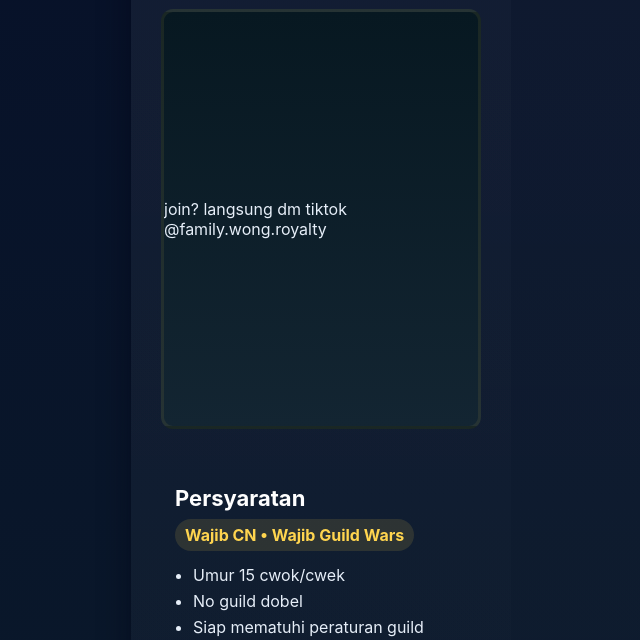
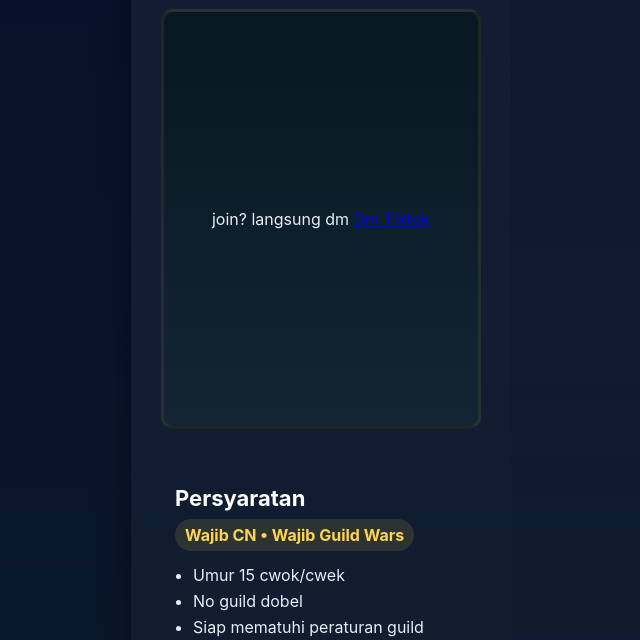
Before and after one commit to saputraalfauzi-hue/mas.zakk, a plain HTML site: page index.html in a window 1280 px wide. Shown: the part 119-759 px from the top of the page, without its empty margins (59-699 px from the left). Drawn offline with Linux system fonts and the light colour scheme.

Commit message:
Update index.html

```diff
--- a/index.html
+++ b/index.html
@@ -39,7 +39,9 @@ li{margin:6px 0}
     <div class="left">
       <div class="title">OPEN MEMBER</div>
       <div class="subtitle">BOLO</div><div class="photo-wrap" id="photoWrap">
-   <rect width='100%' height='100%' fill='%230b1320'/><text x='50%' y='50%' dominant-baseline='middle' text-anchor='middle' fill='%23cbdffd' font-size='24'>join? langsung dm</text></svg>         tiktok @family.wong.royalty
+   <rect width='100%' height='100%' fill='%230b1320'/><text x='50%' y='50%' dominant-baseline='middle' text-anchor='middle' fill='%23cbdffd' font-size='24'>join? langsung dm</text></svg>
+     <a href="https://tiktok.com/@family.wong.royalty">Dm Tiktok</a>
+
   </div>
 
   <div class="controls">
```
